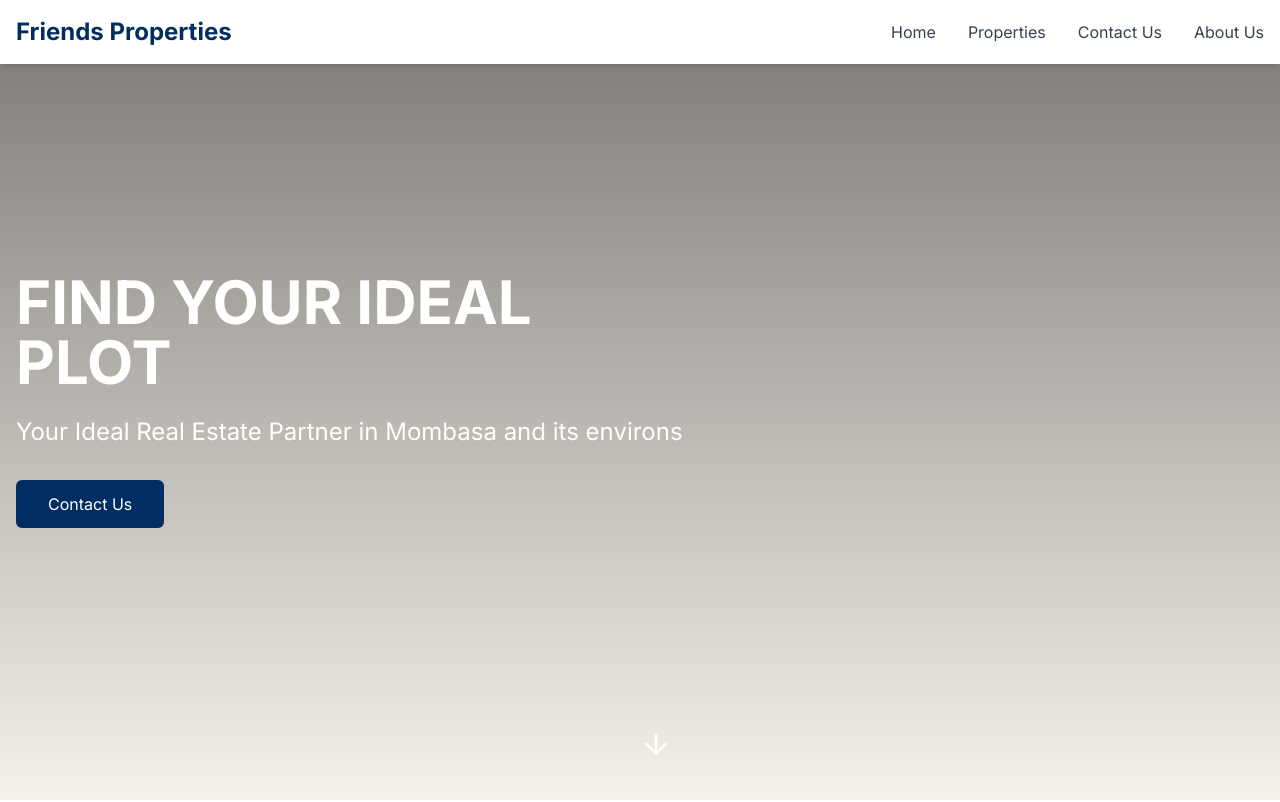
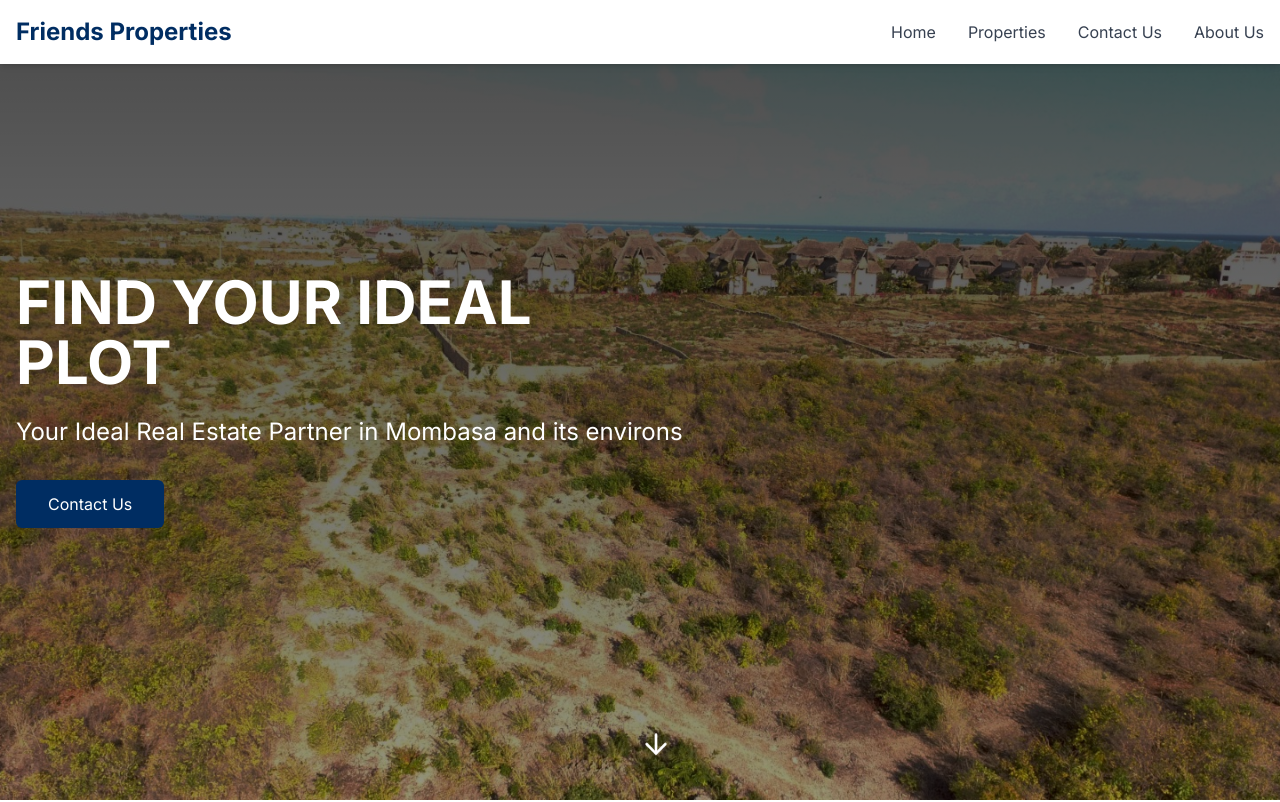
Before and after one commit to kbett035/friends-lands-finder, a React (Vite) app: page / in a window 1280 px wide. Shown: the top 802 px of the page. Built offline with nearby package versions, Linux system fonts and the light colour scheme.

Commit message:
Update hero background image
Selected one of the land pictures to be used as the background image for the hero section.
[skip gpt_engineer]

```diff
--- a/src/components/home/HeroSection.tsx
+++ b/src/components/home/HeroSection.tsx
@@ -3,8 +3,15 @@ import { Link } from "react-router-dom";
 
 const HeroSection = () => {
   return (
-    <div className="relative min-h-screen bg-secondary">
-      <div className="absolute inset-0 bg-gradient-to-b from-black/50 to-transparent">
+    <div
+      className="relative min-h-screen bg-secondary"
+      style={{
+        backgroundImage: 'url("/lovable-uploads/45f4e67f-0fbb-4b61-baeb-d855cdf62930.png")',
+        backgroundSize: 'cover',
+        backgroundPosition: 'center'
+      }}
+    >
+      <div className="absolute inset-0 bg-gradient-to-b from-black/70 to-black/40">
         <div className="container mx-auto px-4 h-full flex items-center">
           <div className="max-w-2xl text-white">
             <h1 className="text-4xl md:text-6xl font-bold mb-6 animate-fade-in">
```
